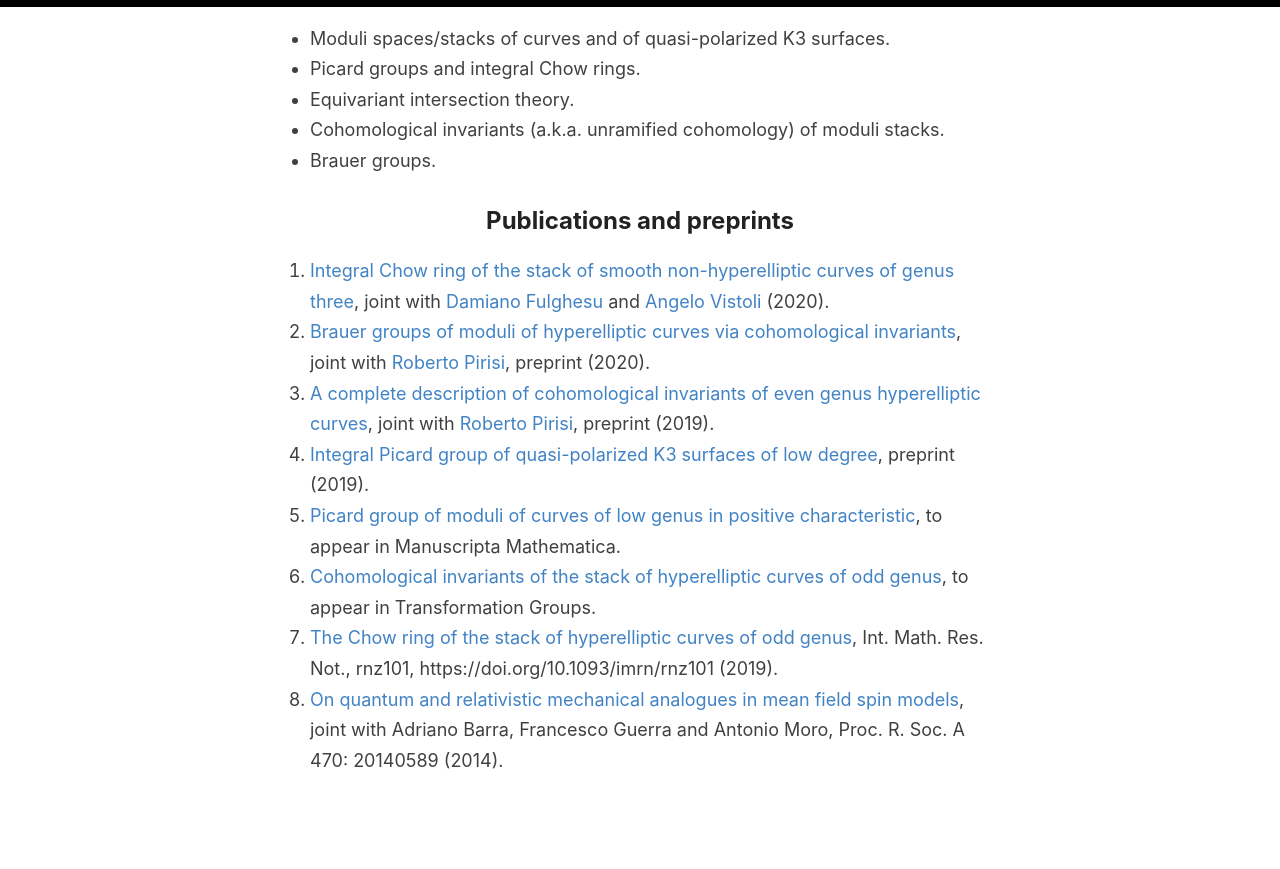
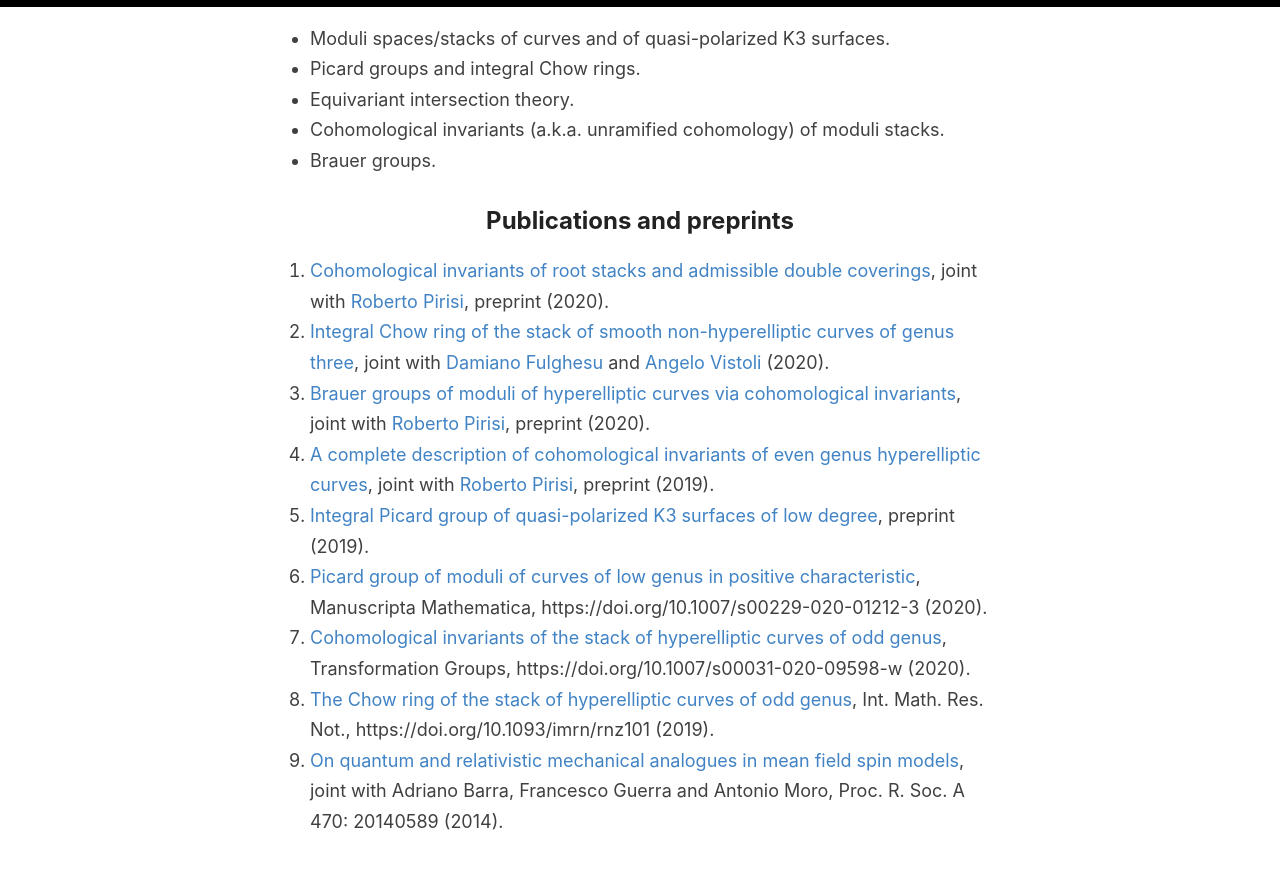
Before and after one commit to anddil/anddil.github.io, a Jekyll site: the page built from _pages/research.md, in a window 1280 px wide and 900 px high, scrolled down 569 px. Shown: the top 869 px of the window. Built offline with Jekyll 4.4.1, drawn with Linux system fonts in a browser that asks for light colours.

Commit message:
Update research.md

```diff
--- a/_pages/research.md
+++ b/_pages/research.md
@@ -18,11 +18,12 @@ The kind of techniques that I use range from the more abstract stack-theoretical
 
 ## Publications and preprints
 
+1. [Cohomological invariants of root stacks and admissible double coverings](https://arxiv.org/abs/2009.07671), joint with [Roberto Pirisi](https://people.kth.se/~pirisi/), preprint (2020).
 1. [Integral Chow ring of the stack of smooth non-hyperelliptic curves of genus three](https://arxiv.org/abs/2004.00052), joint with [Damiano Fulghesu](http://web.mnstate.edu/fulghesu/index.html) and [Angelo Vistoli](http://homepage.sns.it/vistoli/) (2020).
 2. [Brauer groups of moduli of hyperelliptic curves via cohomological invariants](https://arxiv.org/abs/2002.11065), joint with [Roberto Pirisi](https://people.kth.se/~pirisi/), preprint (2020).
 3. [A complete description of cohomological invariants of even genus hyperelliptic curves](https://arxiv.org/abs/1911.04005), joint with [Roberto Pirisi](https://people.kth.se/~pirisi/), preprint (2019).
 4. [Integral Picard group of quasi-polarized K3 surfaces of low degree](https://arxiv.org/abs/1910.08758), preprint (2019).
-5. [Picard group of moduli of curves of low genus in positive characteristic](https://arxiv.org/abs/1812.01913), to appear in Manuscripta Mathematica.
-6. [Cohomological invariants of the stack of hyperelliptic curves of odd genus](https://arxiv.org/abs/1804.02216), to appear in Transformation Groups.
-7. [The Chow ring of the stack of hyperelliptic curves of odd genus](https://arxiv.org/abs/1802.04519), Int. Math. Res. Not., rnz101, https://doi.org/10.1093/imrn/rnz101 (2019).
+5. [Picard group of moduli of curves of low genus in positive characteristic](https://arxiv.org/abs/1812.01913), Manuscripta Mathematica, https://doi.org/10.1007/s00229-020-01212-3 (2020).
+6. [Cohomological invariants of the stack of hyperelliptic curves of odd genus](https://arxiv.org/abs/1804.02216), Transformation Groups, https://doi.org/10.1007/s00031-020-09598-w (2020).
+7. [The Chow ring of the stack of hyperelliptic curves of odd genus](https://arxiv.org/abs/1802.04519), Int. Math. Res. Not., https://doi.org/10.1093/imrn/rnz101 (2019).
 8. [On quantum and relativistic mechanical analogues in mean field spin models](https://arxiv.org/abs/1407.5009), joint with Adriano Barra, Francesco Guerra and Antonio Moro, Proc. R. Soc. A 470: 20140589 (2014).
```
